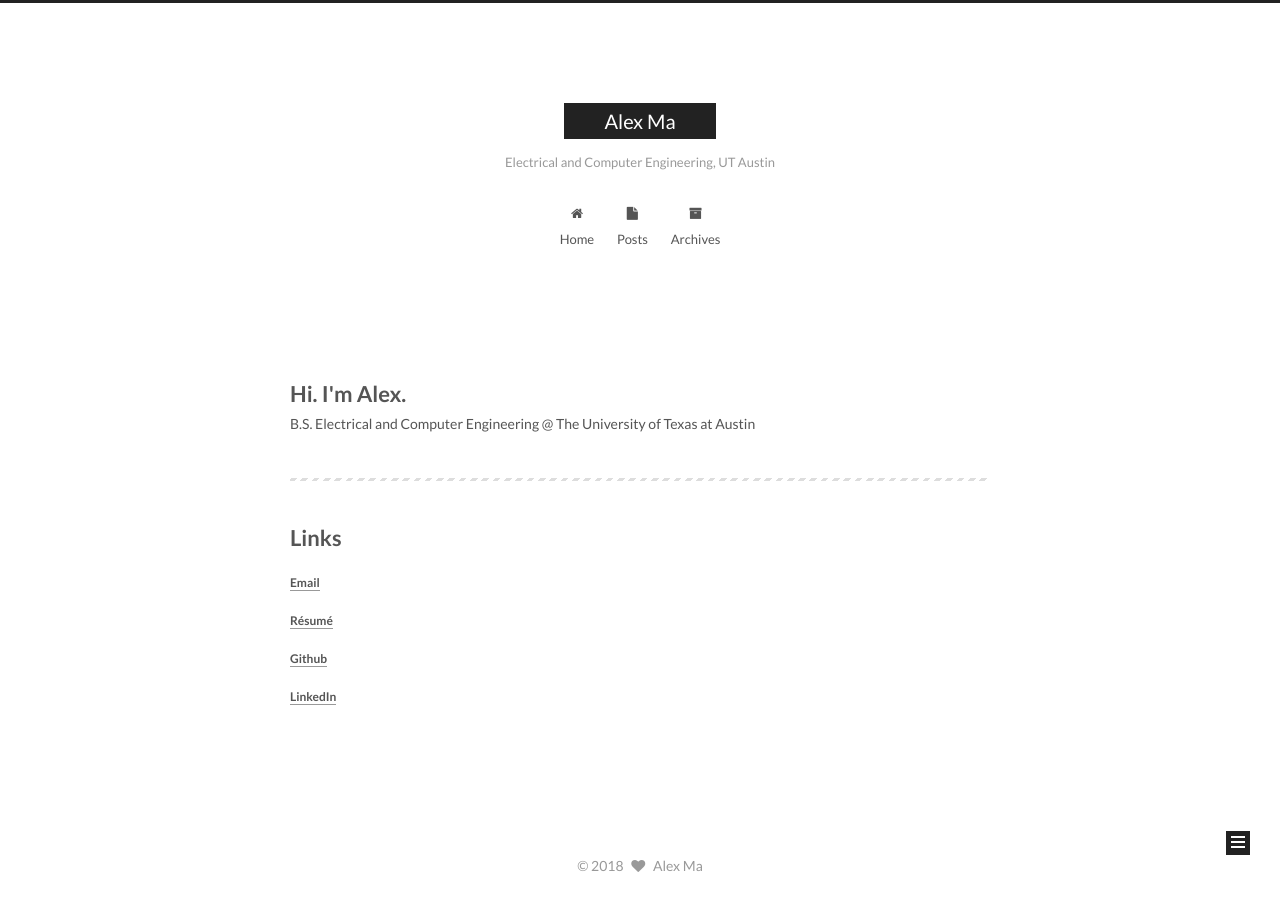
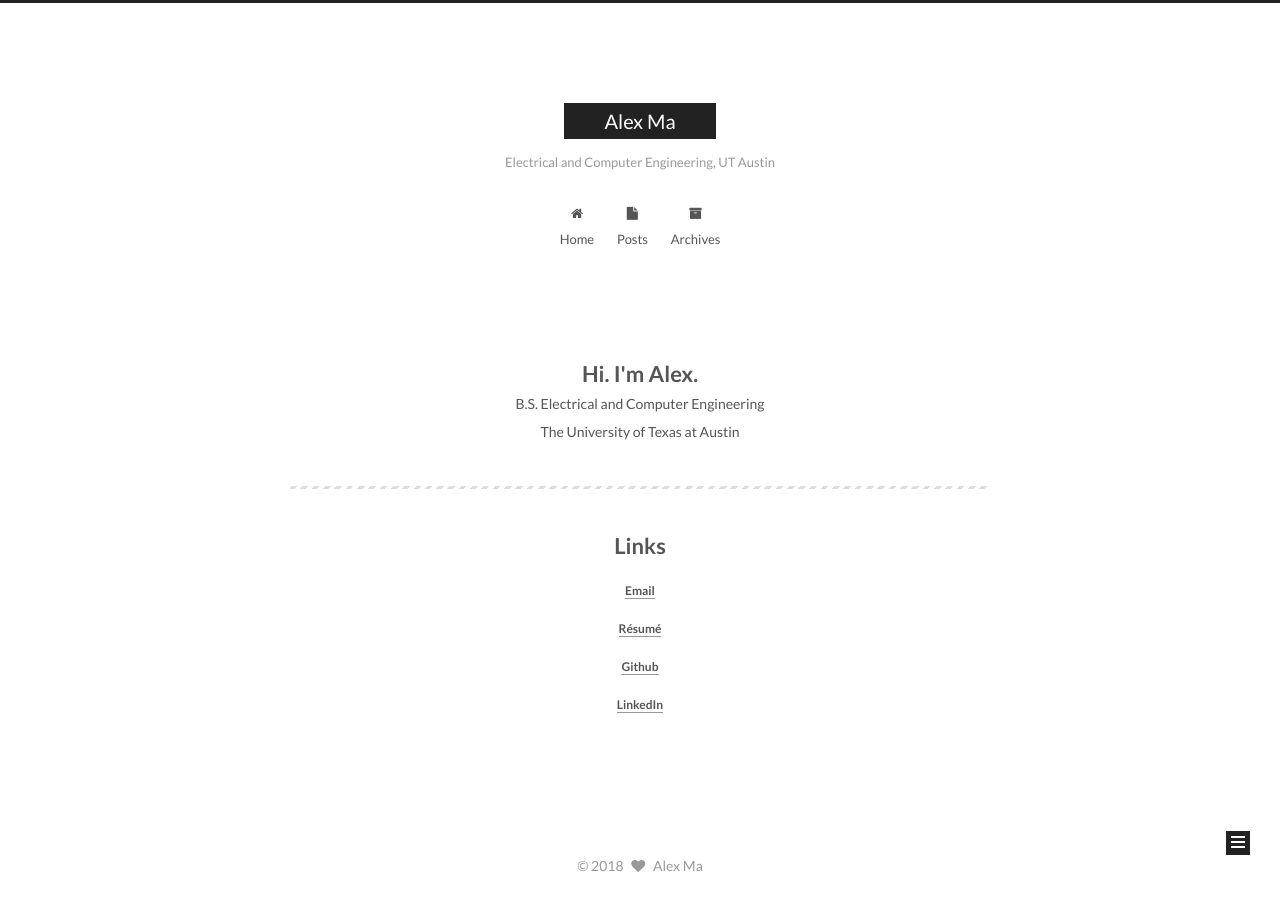
Before and after one commit to alexander-ma/alexander-ma.github.io, a Jekyll site: the page built from index.html, in a window 1280 px wide. Built offline with Jekyll 4.4.1, drawn with Linux system fonts in a browser that asks for light colours.

Commit message:
formatting

```diff
--- a/_includes/index.html
+++ b/_includes/index.html
@@ -1,6 +1,8 @@
-<div class="posts-expand">
+<div id="post" class="content-wrap">
+    <div class="post-spread">
         <h1>Hi. I'm Alex.</h1>
-    <p>B.S. Electrical and Computer Engineering @ The University of Texas at Austin</p>
+        <p>B.S. Electrical and Computer Engineering <br>
+            The University of Texas at Austin</p>
         <hr>
         <h1> Links </h1>
         <h6><a href="mailto: alex.ma.806@gmail.com">Email</a></h6>
@@ -10,5 +12,6 @@
         <h6><a href="https://github.com/alexander-ma/">Github</a></h6>
 
         <h6><a href="https://linkedin.com/in/ma-alex/">LinkedIn</a></h6>
+    </div>
 
 </div>
```
Also changed, not shown: _includes/post.html (+4 -4 lines), 1 other file. Lines whose indentation alone changed are shown as unchanged.
